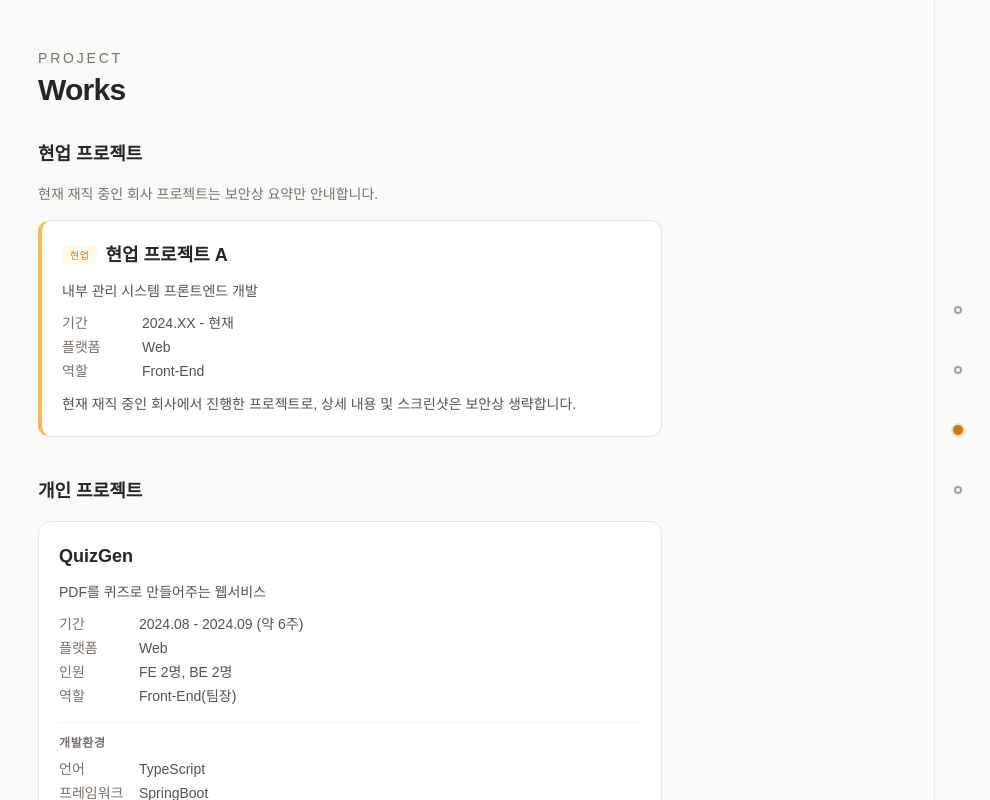
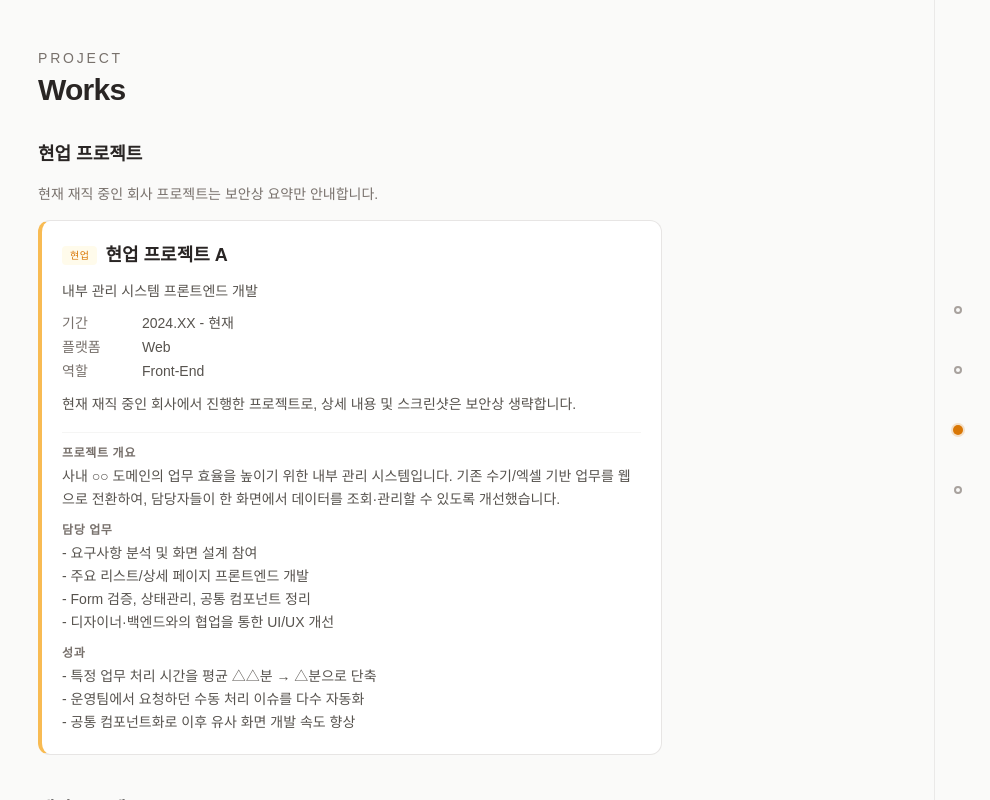
Before and after one commit to cbw6088/Portfolio, a Next.js app in the folder portfolio/: page /project_test in a window 1280 px wide. Shown: the whole page, without its empty margins (290-1280 px from the left). Built offline with nearby package versions, Linux system fonts and the light colour scheme.

Commit message:
fix/프로젝트 테스트 페이지 UI 조정

```diff
--- a/portfolio/src/app/introduction_test/constants.ts
+++ b/portfolio/src/app/introduction_test/constants.ts
@@ -18,10 +18,11 @@ export const INTRO_EDUCATION = [
   { period: "2011.02 - 2014.02 졸업", name: "성동공업고등학교", detail: "컴퓨터응용기계경영과" },
   { period: "2017.02 - 2019.02 졸업", name: "학점은행제", detail: "실내디자인과" },
   { period: "2022.02 - 2025.02 졸업예정", name: "세종대학교", detail: "컴퓨터공학과" },
+  { period: "2023.01 - 2023.02 수료", name: "42Seoul", detail: "라피신9기" }
 ] as const;
 
 export const INTRO_EXPERIENCES = [
-  { period: "2023.01 - 2023.02 수료", name: "42Seoul", detail: "라피신9기" },
+  { period: "2025.01 - 현재", name: "(주)모니터랩", detail: "프론트엔드 개발자" },
 ] as const;
 
 export const INTRO_STACK_BADGES = [
--- a/portfolio/src/app/project_test/components/ProjectCard.tsx
+++ b/portfolio/src/app/project_test/components/ProjectCard.tsx
@@ -20,12 +20,13 @@ export default function ProjectCard({ project }: ProjectCardProps) {
   const tech = project.tech;
   const hasTech = tech && (tech.language || tech.framework || tech.library || tech.devops || tech.etc);
   const aboutParagraphs = project.about?.split("\n\n").filter(Boolean) ?? [];
+  const workForm = project.workForm;
 
   return (
     <article
       className={`rounded-xl border bg-white p-4 sm:p-5 hover:border-stone-300 transition-colors ${
         isWork
-          ? "border border-stone-200 border-l-4 border-l-amber-500/70"
+          ? "border border-stone-200 border-l-4 border-l-amber-500/70 sm:min-h-[210px]"
           : "border-stone-200"
       }`}
     >
@@ -86,6 +87,41 @@ export default function ProjectCard({ project }: ProjectCardProps) {
           </div>
         )}
 
+        {isWork && workForm && (
+          <div className="pt-3 mt-1 border-t border-stone-100 space-y-3">
+            {workForm.summary && (
+              <div className="space-y-1">
+                <h4 className="text-stone-500 text-xs font-semibold uppercase tracking-wider">
+                  프로젝트 개요
+                </h4>
+                <p className="text-sm text-stone-600 leading-relaxed whitespace-pre-line">
+                  {workForm.summary}
+                </p>
+              </div>
+            )}
+            {workForm.responsibilities && (
+              <div className="space-y-1">
+                <h4 className="text-stone-500 text-xs font-semibold uppercase tracking-wider">
+                  담당 업무
+                </h4>
+                <p className="text-sm text-stone-600 leading-relaxed whitespace-pre-line">
+                  {workForm.responsibilities}
+                </p>
+              </div>
+            )}
+            {workForm.achievements && (
+              <div className="space-y-1">
+                <h4 className="text-stone-500 text-xs font-semibold uppercase tracking-wider">
+                  성과
+                </h4>
+                <p className="text-sm text-stone-600 leading-relaxed whitespace-pre-line">
+                  {workForm.achievements}
+                </p>
+              </div>
+            )}
+          </div>
+        )}
+
         {aboutParagraphs.length > 0 && (
           <div className="pt-3 mt-1 border-t border-stone-100">
             <h4 className="text-stone-500 text-xs font-semibold uppercase tracking-wider mb-2">
--- a/portfolio/src/app/project_test/constants.ts
+++ b/portfolio/src/app/project_test/constants.ts
@@ -25,6 +25,15 @@ export interface ProjectItem {
   tech?: ProjectTech;
   about?: string;
   links?: { label: string; href: string }[];
+  /** 현업 프로젝트에서 상세하게 적을 수 있는 폼 영역 */
+  workForm?: {
+    /** 프로젝트/서비스 개요 */
+    summary?: string;
+    /** 구체적인 담당 업무 */
+    responsibilities?: string;
+    /** 숫자나 임팩트를 중심으로 한 성과 */
+    achievements?: string;
+  };
 }
 
 export const PROJECTS: ProjectItem[] = [...PERSONAL_PROJECTS, ...WORK_PROJECTS];
--- a/portfolio/src/app/project_test/workProjects.ts
+++ b/portfolio/src/app/project_test/workProjects.ts
@@ -11,5 +11,13 @@ export const WORK_PROJECTS: ProjectItem[] = [
     role: "Front-End",
     description:
       "현재 재직 중인 회사에서 진행한 프로젝트로, 상세 내용 및 스크린샷은 보안상 생략합니다.",
+    workForm: {
+      summary:
+        "사내 ○○ 도메인의 업무 효율을 높이기 위한 내부 관리 시스템입니다. 기존 수기/엑셀 기반 업무를 웹으로 전환하여, 담당자들이 한 화면에서 데이터를 조회·관리할 수 있도록 개선했습니다.",
+      responsibilities:
+        "- 요구사항 분석 및 화면 설계 참여\n- 주요 리스트/상세 페이지 프론트엔드 개발\n- Form 검증, 상태관리, 공통 컴포넌트 정리\n- 디자이너·백엔드와의 협업을 통한 UI/UX 개선",
+      achievements:
+        "- 특정 업무 처리 시간을 평균 △△분 → △분으로 단축\n- 운영팀에서 요청하던 수동 처리 이슈를 다수 자동화\n- 공통 컴포넌트화로 이후 유사 화면 개발 속도 향상",
+    },
   },
 ];
```
